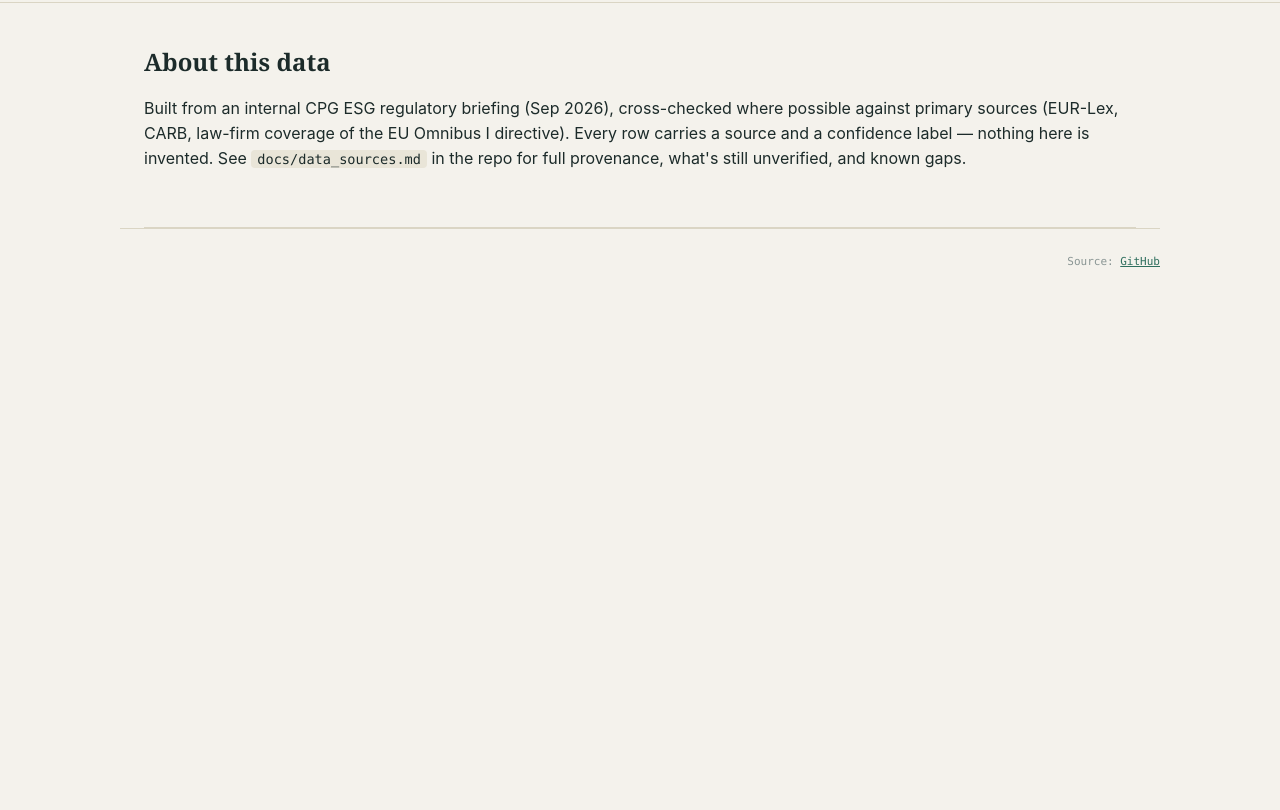
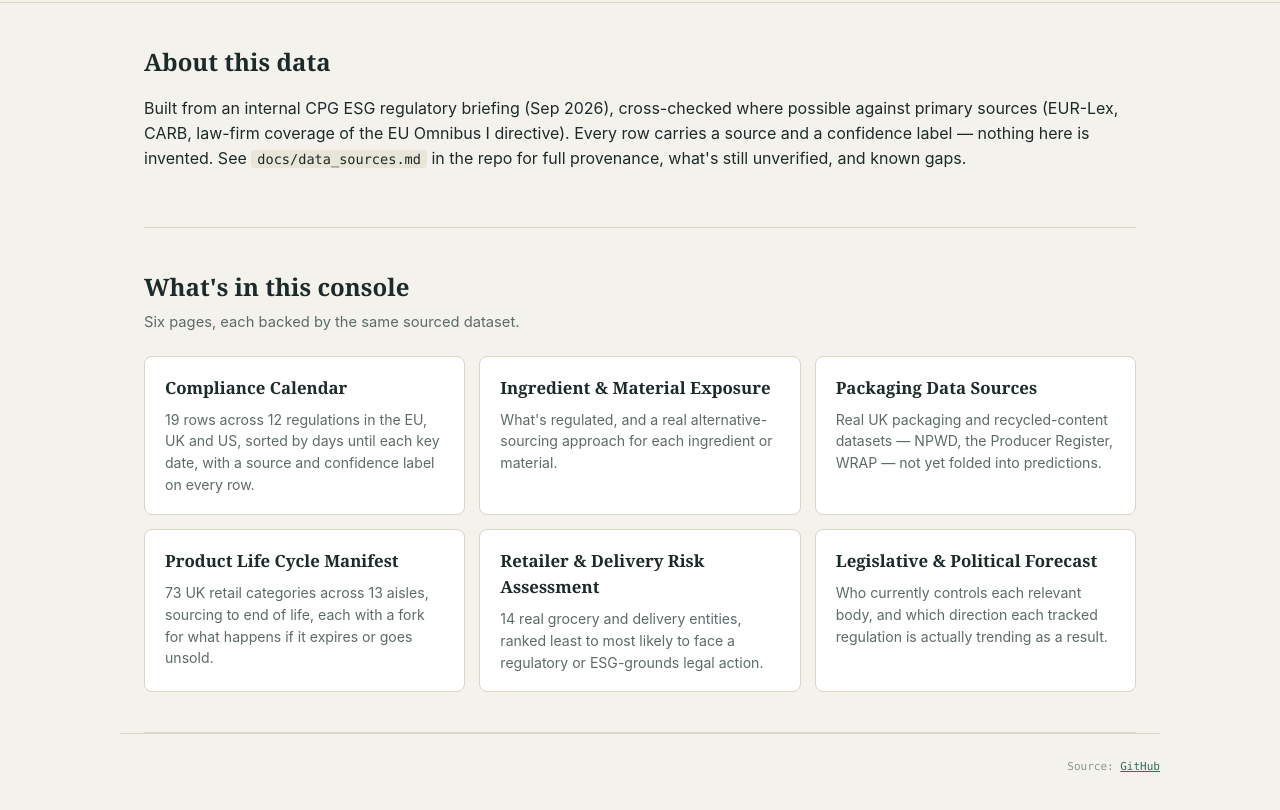
Before and after one commit to sheersh-star/ESG-meets-CPG, a plain HTML site: page index.html in a window 1280 px wide. Shown: the part 308-1118 px from the top of the page. Before the commit the page ends 800 px from the top, so only its background shows below. Drawn offline with Linux system fonts and the light colour scheme.

Commit message:
Flesh out the About/home page — it was reading as empty
Splitting the console into separate pages left the landing page
(index.html) with just one short paragraph and nothing else, which
read as broken/incomplete on arrival. Added a "What's in this
console" link grid: one card per page, with a real one-line summary
of what it covers, so the homepage actually previews the console
instead of looking unfinished.

Co-Authored-By: Claude Sonnet 5 <noreply@anthropic.com>

```diff
--- a/index.html
+++ b/index.html
@@ -38,6 +38,37 @@
     <p>Built from an internal CPG ESG regulatory briefing (Sep 2026), cross-checked where possible against primary sources (EUR-Lex, CARB, law-firm coverage of the EU Omnibus I directive). Every row carries a source and a confidence label — nothing here is invented. See <code>docs/data_sources.md</code> in the repo for full provenance, what's still unverified, and known gaps.</p>
   </section>
 
+  <section class="panel">
+    <h2>What's in this console</h2>
+    <p class="panel-sub">Six pages, each backed by the same sourced dataset.</p>
+    <div class="home-grid">
+      <a class="home-card" href="calendar.html">
+        <h3>Compliance Calendar</h3>
+        <p>19 rows across 12 regulations in the EU, UK and US, sorted by days until each key date, with a source and confidence label on every row.</p>
+      </a>
+      <a class="home-card" href="ingredients.html">
+        <h3>Ingredient &amp; Material Exposure</h3>
+        <p>What's regulated, and a real alternative-sourcing approach for each ingredient or material.</p>
+      </a>
+      <a class="home-card" href="packaging.html">
+        <h3>Packaging Data Sources</h3>
+        <p>Real UK packaging and recycled-content datasets — NPWD, the Producer Register, WRAP — not yet folded into predictions.</p>
+      </a>
+      <a class="home-card" href="lifecycle.html">
+        <h3>Product Life Cycle Manifest</h3>
+        <p>73 UK retail categories across 13 aisles, sourcing to end of life, each with a fork for what happens if it expires or goes unsold.</p>
+      </a>
+      <a class="home-card" href="risk.html">
+        <h3>Retailer &amp; Delivery Risk Assessment</h3>
+        <p>14 real grocery and delivery entities, ranked least to most likely to face a regulatory or ESG-grounds legal action.</p>
+      </a>
+      <a class="home-card" href="forecast.html">
+        <h3>Legislative &amp; Political Forecast</h3>
+        <p>Who currently controls each relevant body, and which direction each tracked regulation is actually trending as a result.</p>
+      </a>
+    </div>
+  </section>
+
 </main>
 
 <footer class="site-footer wrap">
--- a/styles.css
+++ b/styles.css
@@ -145,6 +145,17 @@ code { font-family: var(--font-mono); background: var(--surface-2); padding: 1px
 
 footer.site-footer { border-top: 1px solid var(--line); padding: 24px 0 48px; font-family: var(--font-mono); font-size: 11px; color: var(--muted-2); display: flex; justify-content: space-between; flex-wrap: wrap; gap: 10px; }
 
+/* ---- home page link grid ---- */
+.home-grid { display: grid; grid-template-columns: repeat(auto-fill, minmax(260px, 1fr)); gap: 14px; }
+.home-card {
+  display: block; background: var(--surface); border: 1px solid var(--line); border-radius: 8px;
+  padding: 18px 20px; text-decoration: none; color: var(--ink);
+  transition: border-color 0.2s ease, transform 0.2s ease;
+}
+.home-card:hover { border-color: var(--accent); transform: translateY(-1px); }
+.home-card h3 { font-family: var(--font-display); font-size: 1.05rem; margin: 0 0 8px; color: var(--ink); }
+.home-card p { font-size: 0.88rem; color: var(--muted); margin: 0; }
+
 /* ---------- Product Life Cycle Manifest ---------- */
 .lc-aisle-head { display: flex; align-items: baseline; gap: 12px; }
 .lc-aisle-num { font-family: var(--font-mono); font-size: 11px; color: var(--muted-2); background: var(--surface-2); border: 1px solid var(--line); border-radius: 4px; padding: 2px 8px; }
```
